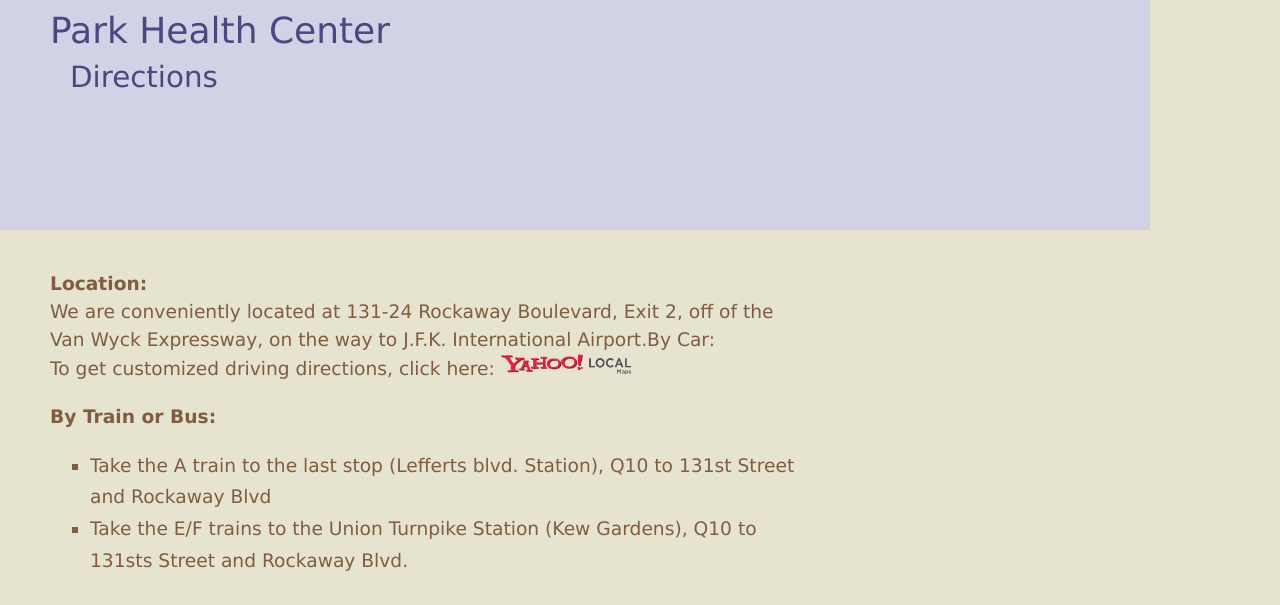
After one commit to tickletik/parkhealth, a Django app: page /directions/ in a window 1280 px wide. The commit adds this page. Shown: the top 605 px of the page. Run offline with Django 3.2, Linux system fonts and the light colour scheme; parts of the project's set-up code (start-up, migrations or seed data) failed here and were passed over; grey boxes are pictures that could not be loaded.

Commit message:
modified:   media/css/base.css 	new file:   media/css/largetype.css 	new file:   media/images/gallery-test.png 	new file:   media/images/yahoo_logo.gif 	modified:   media/js/sifr-config.js 	modified:   media/js/sifr-config.js~ 	modified:   parkhealth/app_main/views.py 	modified:   parkhealth/templates/community/news.html 	new file:   parkhealth/templates/department/pediatrics.html 	new file:   parkhealth/templates/main/contact.html 	new file:   parkhealth/templates/main/directions.html 	new file:   parkhealth/templates/main/insurance.html 	modified:   parkhealth/templates/main/menu.xml 	modified:   parkhealth/urls.py

```diff
--- a/media/css/base.css
+++ b/media/css/base.css
@@ -64,9 +64,15 @@ div.subtitle-information {
     color: #805d40;
 }
 
+p.small {
+        width:450px;
+        margin-top: 50px;
+        margin-bottom: 50px;
+}
 div.content {
     padding-left: 50px;
     padding-right: 170px;
+    padding-bottom: 30px;
     width: 760px;
 }
 
@@ -94,6 +100,10 @@ dd.desc{
     margin-left: 0px;
 }
 
+ul {
+    line-height: 1.7em;
+    list-style-type: square;
+}
 
 ul.content {
     line-height: 1.7em;
@@ -106,7 +116,6 @@ div.column{
     width: 340px;
 }
 
-
 img.center {
     position: relative;
     left: 100px;
--- /dev/null
+++ b/media/css/largetype.css
@@ -0,0 +1,35 @@
+
+.content {
+    font-family: Verdana, sans-serif;
+    font-size: 14pt;
+    color: #805d40;
+    line-height: 1.5em;
+}
+
+div.content{
+    padding-left: 50px;
+    padding-top: 20px;
+    width: 760px;
+}
+
+ul {
+   list-style: square;
+}
+
+a:link {
+    color: #4444bf;
+}
+
+a:visited {
+    color: #8560a8;
+}
+
+
+div.label {
+    font-weight: bold;
+    padding-top: 20px;
+}
+
+table {
+        padding-top: 20px;
+}
--- a/media/js/sifr-config.js
+++ b/media/js/sifr-config.js
@@ -50,7 +50,7 @@ sIFR.activate(trajan_pro);
 // is styled via the `.sIFR-root` class. Here we've specified `background-color`
 // of the entire Flash movie to be a light grey, and the `color` of the text to
 // be red. Read more about styling at <http://wiki.novemberborn.net/sifr3/Styling>.
-sIFR.replace(trajan_pro, { selector: 'div.title, div.subtitle, div.subtitle-information, div.subtitle-left',
+sIFR.replace(trajan_pro, { selector: 'div.title, div.subtitle, div.subtitle-information, div.subtitle-left, div.community-text, div.gallery-date, div.gallery-title',
       css: [
             '.sIFR-root { width:800px; font-weight:normal; color: #494980; }',
             'a { text-decoration:underline; color: #4444bf; }',
@@ -60,3 +60,13 @@ sIFR.replace(trajan_pro, { selector: 'div.title, div.subtitle, div.subtitle-info
              ],
       wmode: 'transparent',
       });
+sIFR.replace(trajan_pro, { selector: 'div.community-header, div.community-header-sm, div.gallery-header',
+      css: [
+            '.sIFR-root { width:800px; font-weight:normal; color: #805d40; }',
+            'a { text-decoration:underline; color: #4444bf; }',
+            'a:link { text-decoration:underline; color: #4444bf; }',
+            'a:visited { text-docration:underline; color: #4444bf; }',
+            'a:hover { text-docoration:underline; color: #4444bf; }'
+             ],
+      wmode: 'transparent',
+      });
--- a/parkhealth/app_main/views.py
+++ b/parkhealth/app_main/views.py
@@ -67,20 +67,45 @@ def staff_bio(request, section, first, last):
                     'bio':bio,
                     'menu_index':menu_index, 'menu_section':menu_section, 'menu_subsection':menu_subsection})
 
-def community(request, section=""):
+def community(request, section="news"):
     menu_section="community"
-    menu_subsection=""
+    menu_subsection="%s" % section
     menu_index = "3"
 
-    html_page = "community/community.html"
+    html_page = "community/%s.html" % (section)
 
-    if section=="gallery":
+    if section=="news":
         menu_index += ".1"
-        menu_subsection="gallery"
+    elif section=="gallery":
+        menu_index += ".2"
 
     return render_to_response(html_page,
                 {   'MEDIA_URL':MEDIA_URL, 'BASE_URL':BASE_URL,
                     'menu_index':menu_index, 'menu_section':menu_section, 'menu_subsection':menu_subsection})
+
+def directions(request):
+    menu_section="directions"
+    menu_index="7"
+    html_page = "main/directions.html"
+    return render_to_response(html_page,
+                {   'MEDIA_URL':MEDIA_URL, 'BASE_URL':BASE_URL,
+                    'menu_index':menu_index, 'menu_section':menu_section})
+
+def insurance(request):
+    menu_section="insurance"
+    menu_index="4"
+    html_page = "main/insurance.html"
+    return render_to_response(html_page,
+                {   'MEDIA_URL':MEDIA_URL, 'BASE_URL':BASE_URL,
+                    'menu_index':menu_index, 'menu_section':menu_section})
+
+def contact(request):
+    menu_section="contact"
+    menu_index="6"
+    html_page = "main/contact.html"
+    return render_to_response(html_page,
+                {   'MEDIA_URL':MEDIA_URL, 'BASE_URL':BASE_URL,
+                    'menu_index':menu_index, 'menu_section':menu_section})
 
 def menu(request, section="", subsection=""):
     specialties = Specialty.objects.filter(is_menu=True)
--- /dev/null
+++ b/parkhealth/templates/main/directions.html
@@ -0,0 +1,20 @@
+{% extends "main/base.html" %}
+
+{% block stylesheets %}<link rel="stylesheet" text="text/css" href="{{MEDIA_URL}}/css/largetype.css" />{% endblock %}
+{% block subtitle %}Directions{% endblock %}
+
+
+{% block content %}
+<div class="label">Location:</div>
+<div>We are conveniently located at 131-24 Rockaway Boulevard, Exit 2, off of the Van Wyck Expressway, on the way to J.F.K. International Airport.</div.
+
+<div class="label">By Car:</div>
+<div>To get customized driving directions, click here: <a href="http://maps.yahoo.com/py/maps.py?BFCat=&amp;Pyt=Tmap&amp;newFL=Use+Address+Below&amp;addr=131-24+Rockaway+Blvd.&amp;csz=South+Ozone+Park%2C+NY&amp;country=us&amp;Get%A0Map=Get+Map"><img src="{{MEDIA_URL}}/images/yahoo_logo.gif" width="131" height="21" border="0"></a></div>
+
+<div class="label">By Train or Bus:</div>
+<ul>
+        <li>Take the A train to the last stop (Lefferts blvd. Station), Q10 to 131st Street and Rockaway Blvd</li>
+        <li>Take the E/F trains to the Union Turnpike Station (Kew Gardens), Q10 to 131sts Street and Rockaway Blvd.</li>
+</ul>
+
+{% endblock %}
--- a/parkhealth/urls.py
+++ b/parkhealth/urls.py
@@ -8,11 +8,16 @@ urlpatterns = patterns('parkhealth.app_main.views',
     (r'^$', 'index'),
     (r'^dept/(?P<page>\w+)/$', 'department'),
 
+    (r'^community/$', 'community'),
+    (r'^community/(?P<section>\w+)/$', 'community'),
+
+    (r'^insurance/$', 'insurance'),
+    (r'^directions/$', 'directions'),
+
     (r'^staff/(?P<section>\w+)/$', 'staff'),
     (r'^staff/(?P<section>\w+)/(?P<first>\w+)/(?P<last>\w+)/$', 'staff_bio'),
 
-    (r'^community/$', 'community'),
-    (r'^community/(?P<section>\w+)/$', 'community'),
+    (r'^contact/$', 'contact'),
 
     (r'^xml/menu/$', 'menu'),
     (r'^xml/menu/(?P<section>\w+)/$', 'menu'),
```
Also changed, not shown: parkhealth/templates/community/news.html (+15 -65 lines), parkhealth/templates/department/pediatrics.html (added, +14 -0 lines), parkhealth/templates/main/contact.html (added, +37 -0 lines), parkhealth/templates/main/insurance.html (added, +16 -0 lines), parkhealth/templates/main/menu.xml (+5 -6 lines), media/images/gallery-test.png (added), media/images/yahoo_logo.gif (added), 1 other file.
